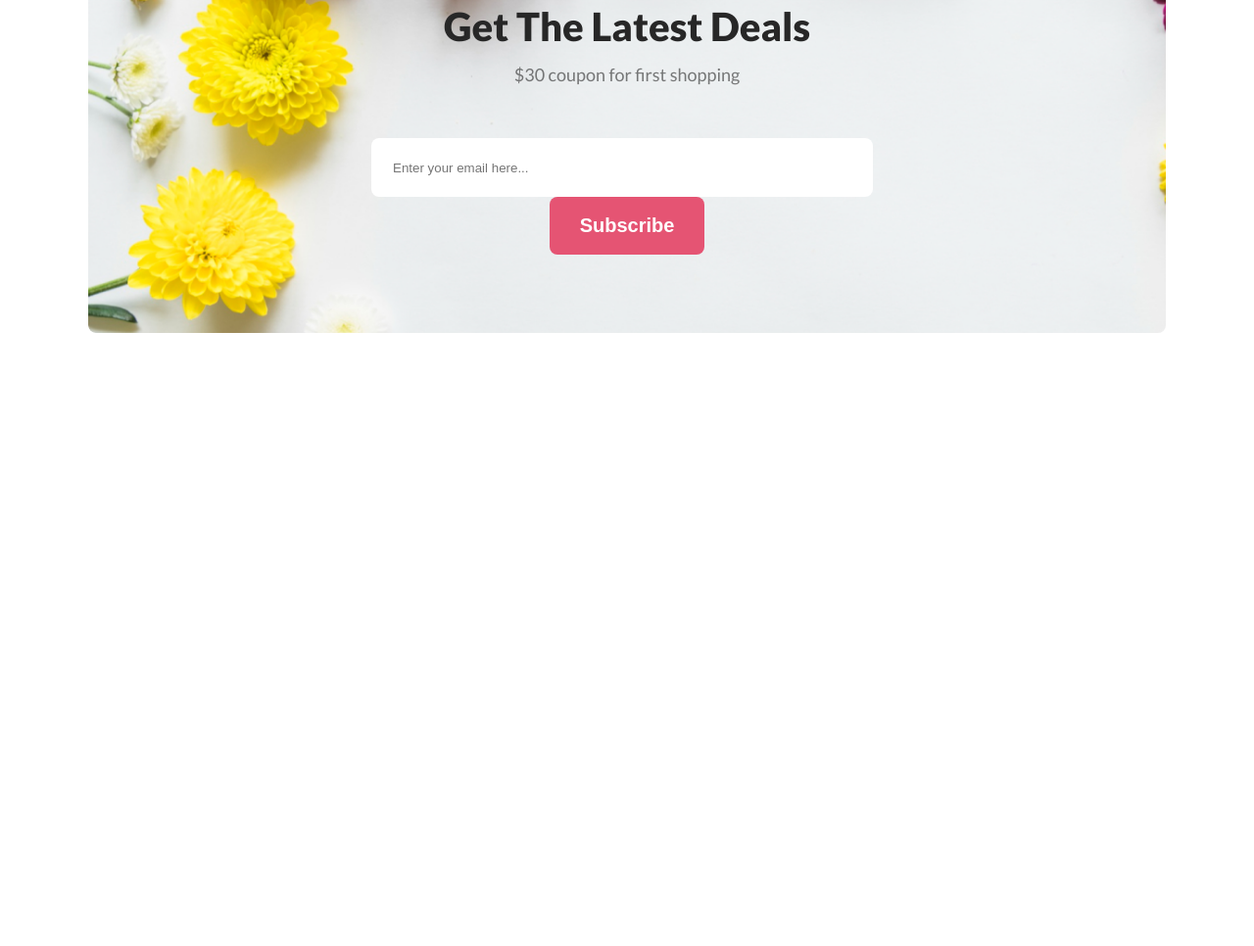
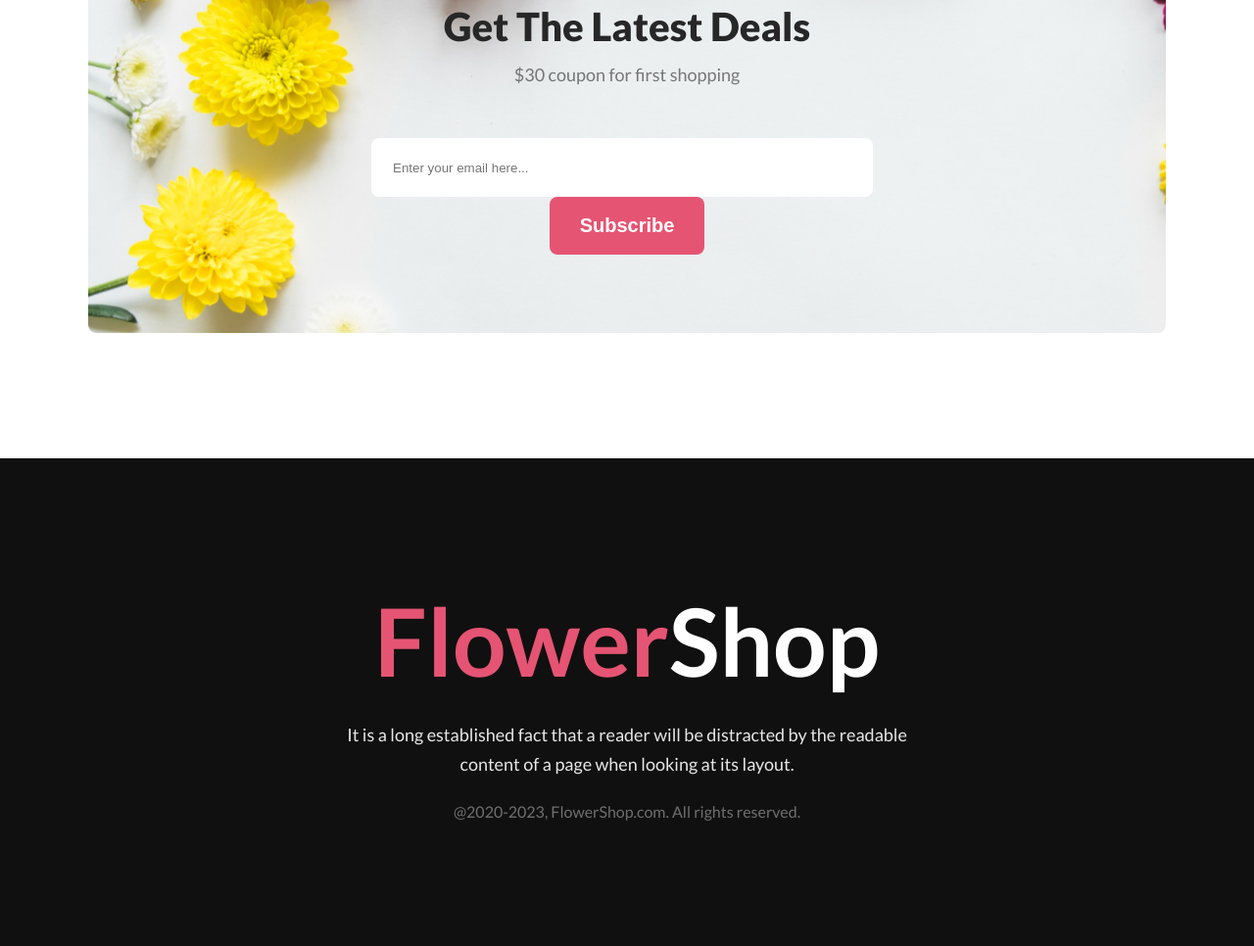
Before and after one commit to Ashikur-ai/flower-shop-assignment1-M1, a plain HTML site: page index.html in a window 1280 px wide. Shown: the part 3778-4744 px from the top of the page at 98% size. Before the commit the page ends 4118 px from the top, so only its background shows below. Drawn offline with Linux system fonts and the light colour scheme.

Commit message:
footer section completed

```diff
--- a/index.html
+++ b/index.html
@@ -152,6 +152,19 @@
     </main>
 
 
-    <footer></footer>
+    <footer>
+        <div class="footer-container">
+            <div class="footer-title">
+                <h1><span class="color-primary">Flower</span>Shop</h1>
+            </div>
+            <p class="footer-description">
+                It is a long established fact that a reader will be distracted by the readable content of a page when looking at its layout.
+            </p>
+
+            <p class="footer-copyright">
+                @2020-2023, FlowerShop.com. All rights reserved.
+            </p>
+        </div>
+    </footer>
 </body>
 </html>
--- a/styles/flower.css
+++ b/styles/flower.css
@@ -216,6 +216,7 @@
     margin: auto;
     padding: 80px 70px;
     text-align: center;
+    margin-bottom: 128px;
 }
 
 .latest-info {
@@ -265,3 +266,46 @@
     padding: 23px 313px 22px 22px;
     margin-right: 10px;
 }
+
+
+/* footer section styles here  */
+footer {
+    background: #111010;
+}
+
+.footer-container {
+    width: 45%;
+    margin: auto;
+    padding: 128px;
+}
+
+.footer-title {
+    color: white;
+    font-family: Lato;
+    font-size: 48px;
+    text-align: center;
+    font-style: normal;
+    font-weight: 800;
+    line-height: normal;
+}
+
+
+.footer-description {
+    color: rgba(255, 255, 255, 0.90);
+    text-align: center;
+    font-size: 18px;
+    font-style: normal;
+    font-weight: 400;
+    line-height: 30px;
+    margin: 24px 0px;
+}
+
+
+.footer-copyright {
+    color: rgba(255, 255, 255, 0.40);
+    text-align: center;
+    font-size: 16px;
+    font-style: normal;
+    font-weight: 400;
+    line-height: normal;
+}
```
